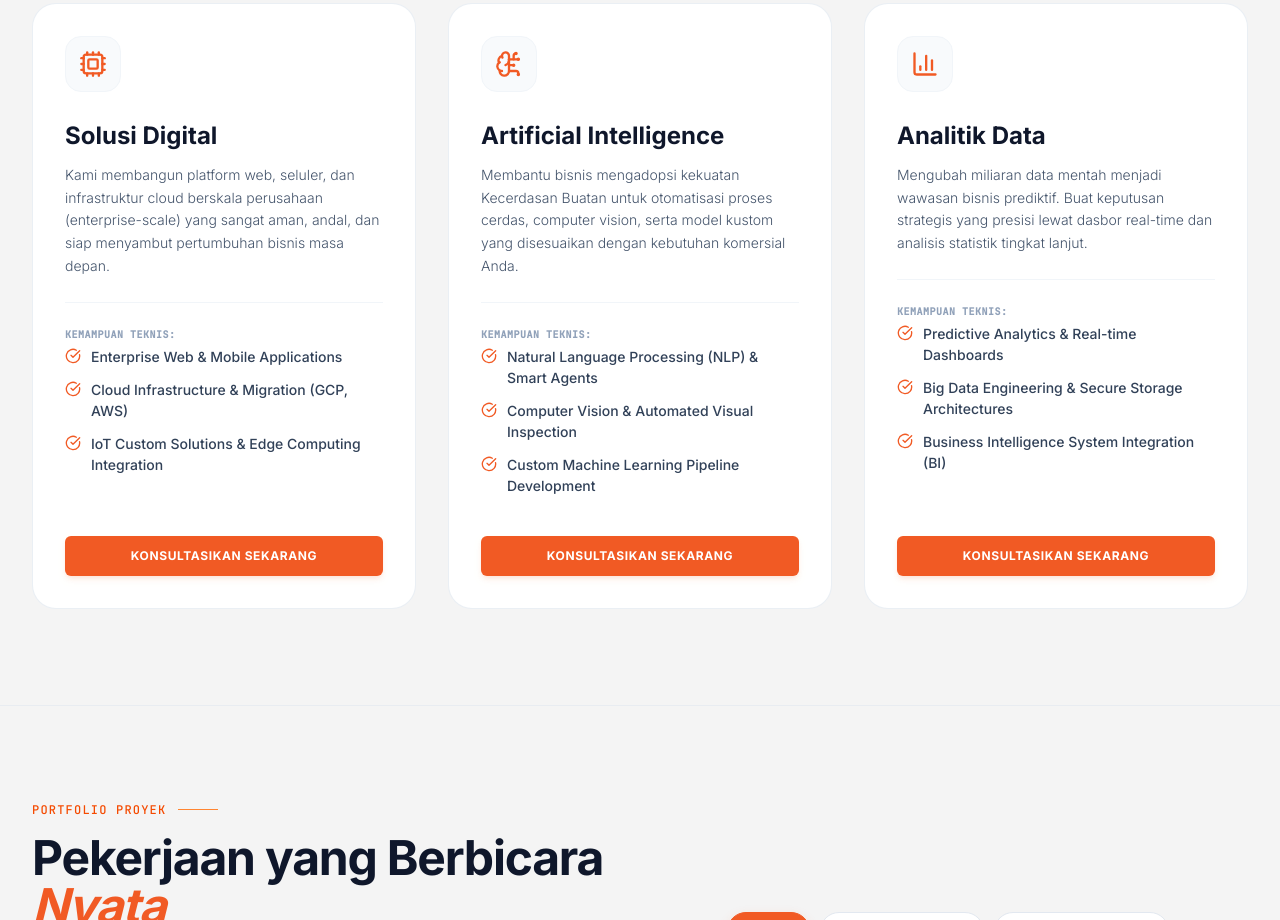
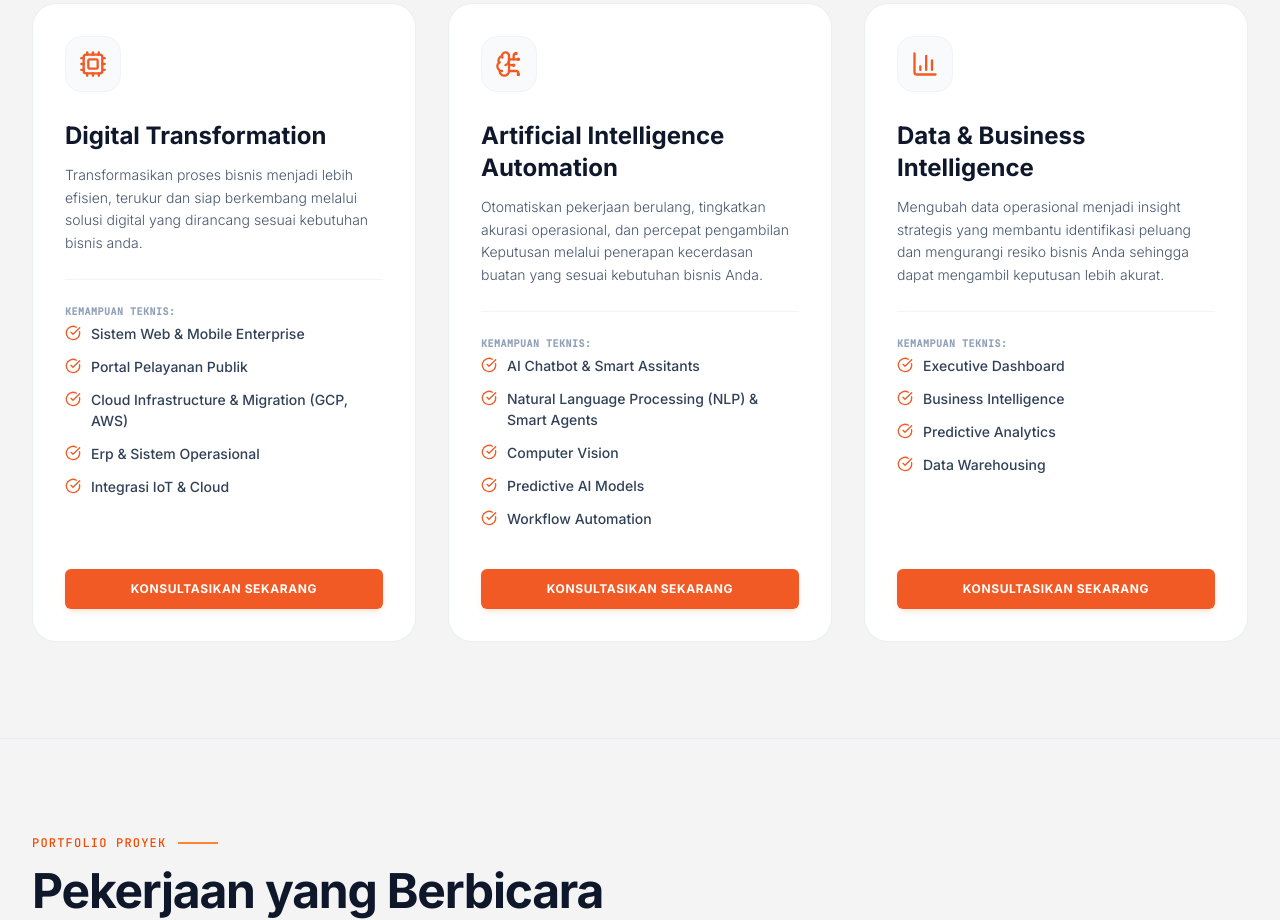
Before and after one commit to Roy-rakun/lestatech2, a React (Vite) app: page / in a window 1280 px wide. Shown: the part 2720-3640 px from the top of the page. Built offline with nearby package versions, Linux system fonts and the light colour scheme; no server answers.

Commit message:
Update service titles and descriptions in data.ts

```diff
--- a/src/data.ts
+++ b/src/data.ts
@@ -3,35 +3,40 @@ import { Service, Project, CaseStudy, Testimonial } from "./types";
 export const SERVICES: Service[] = [
   {
     id: "solusi-digital",
-    title: "Solusi Digital",
-    description: "Kami membangun platform web, seluler, dan infrastruktur cloud berskala perusahaan (enterprise-scale) yang sangat aman, andal, dan siap menyambut pertumbuhan bisnis masa depan.",
+    title: "Digital Transformation",
+    description: "Transformasikan proses bisnis menjadi lebih efisien, terukur dan siap berkembang melalui solusi digital yang dirancang sesuai kebutuhan bisnis anda.",
     iconName: "Cpu",
     details: [
-      "Enterprise Web & Mobile Applications",
+      "Sistem Web & Mobile Enterprise",
+      "Portal Pelayanan Publik",
       "Cloud Infrastructure & Migration (GCP, AWS)",
-      "IoT Custom Solutions & Edge Computing Integration"
+      "Erp & Sistem Operasional",
+      "Integrasi IoT & Cloud"
     ]
   },
   {
     id: "artificial-intelligence",
-    title: "Artificial Intelligence",
-    description: "Membantu bisnis mengadopsi kekuatan Kecerdasan Buatan untuk otomatisasi proses cerdas, computer vision, serta model kustom yang disesuaikan dengan kebutuhan komersial Anda.",
+    title: "Artificial Intelligence Automation",
+    description: "Otomatiskan pekerjaan berulang, tingkatkan akurasi operasional, dan percepat pengambilan Keputusan melalui penerapan kecerdasan buatan yang sesuai kebutuhan bisnis Anda.",
     iconName: "BrainCircuit",
     details: [
+      "AI Chatbot & Smart Assitants",
       "Natural Language Processing (NLP) & Smart Agents",
-      "Computer Vision & Automated Visual Inspection",
-      "Custom Machine Learning Pipeline Development"
+      "Computer Vision",
+      "Predictive AI Models",
+      "Workflow Automation"
     ]
   },
   {
     id: "analitik-data",
-    title: "Analitik Data",
-    description: "Mengubah miliaran data mentah menjadi wawasan bisnis prediktif. Buat keputusan strategis yang presisi lewat dasbor real-time dan analisis statistik tingkat lanjut.",
+    title: "Data & Business Intelligence",
+    description: "Mengubah data operasional menjadi insight strategis yang membantu identifikasi peluang dan mengurangi resiko bisnis Anda sehingga dapat mengambil keputusan lebih akurat.",
     iconName: "BarChart3",
     details: [
-      "Predictive Analytics & Real-time Dashboards",
-      "Big Data Engineering & Secure Storage Architectures",
-      "Business Intelligence System Integration (BI)"
+      "Executive Dashboard",
+      "Business Intelligence",
+      "Predictive Analytics",
+      "Data Warehousing"
     ]
   }
 ];
```
